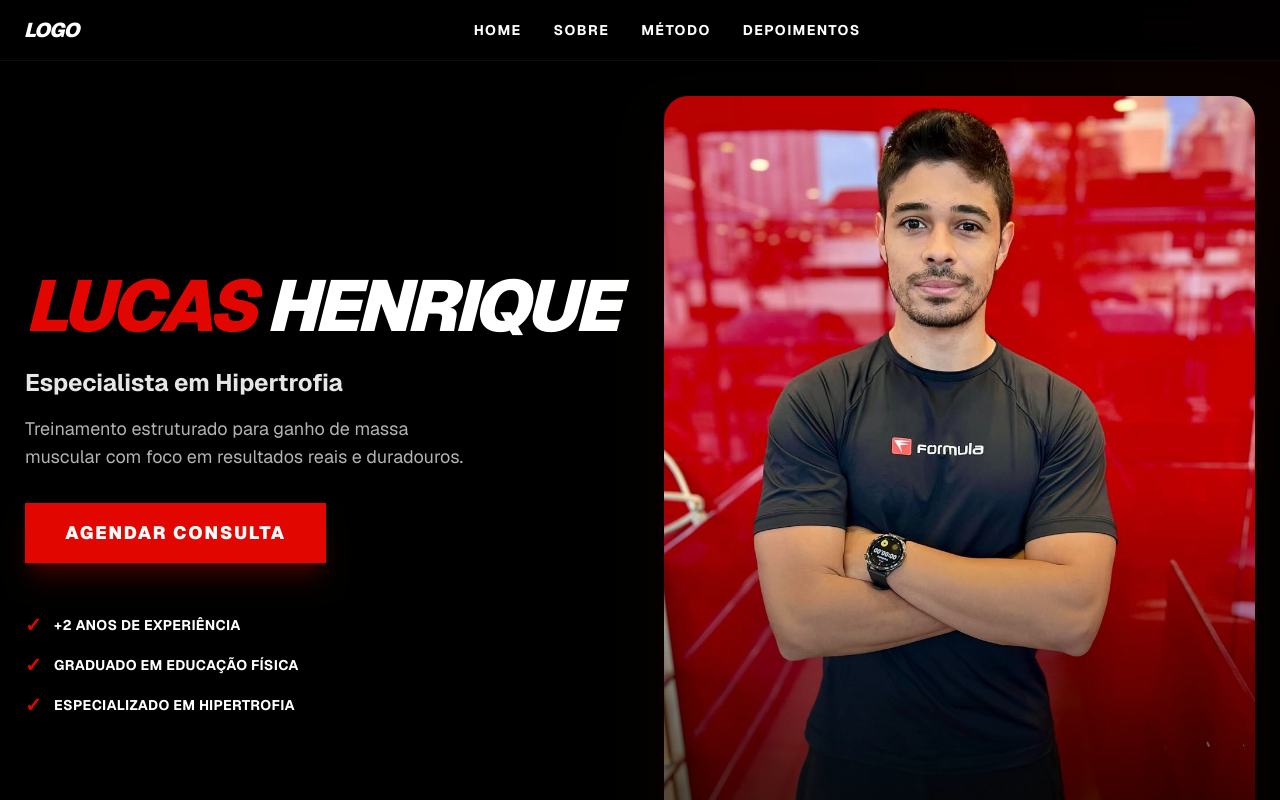
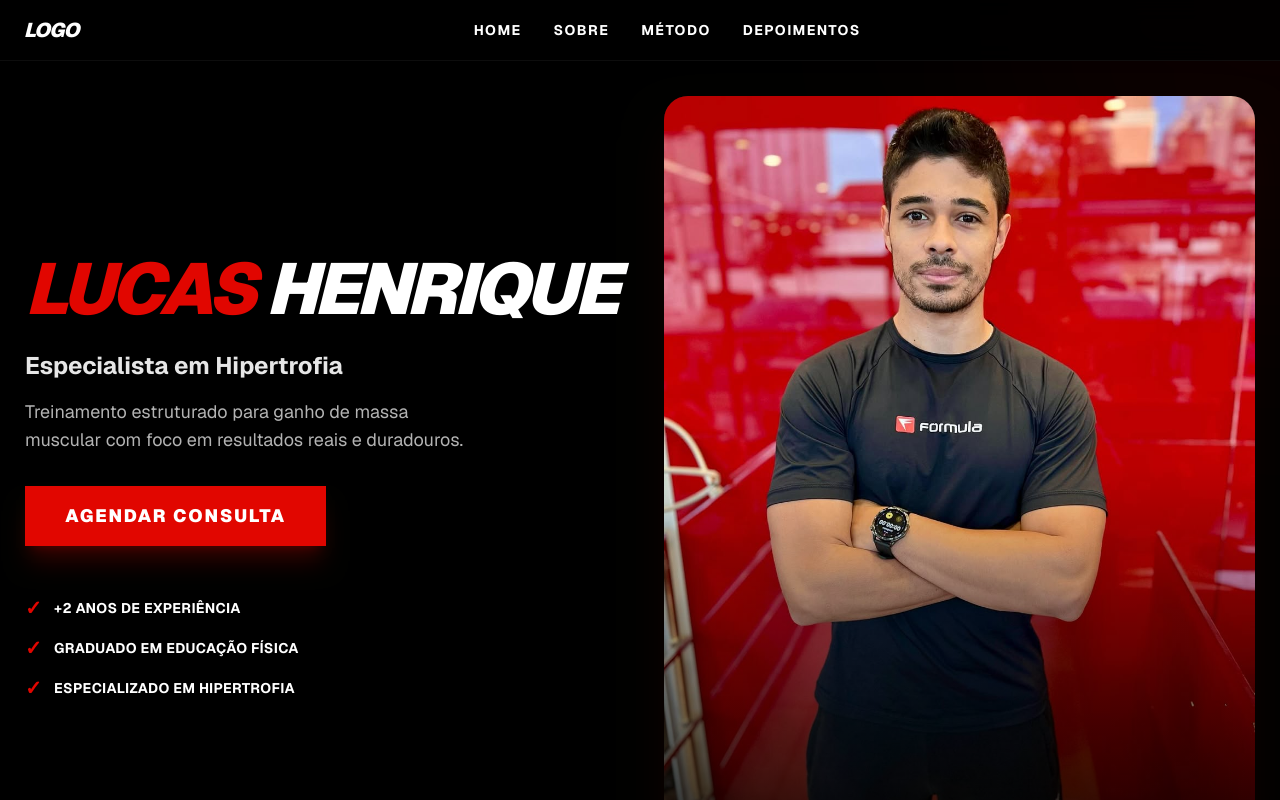
Before and after one commit to jaohenriqu3/lucashenriquepersonal, a Next.js app: page / in a window 1280 px wide. Shown: the top 800 px of the page. Built offline with nearby package versions, Linux system fonts and the light colour scheme.

Commit message:
fix: margin in hero photo

```diff
--- a/components/sections/HeroSection.tsx
+++ b/components/sections/HeroSection.tsx
@@ -35,7 +35,7 @@ export default function HeroSection() {
                     </div>
                 </div>
 
-                <div className="relative aspect-[3/4] bg-zinc-900 rounded-3xl overflow-hidden shadow-2xl shadow-primary/10">
+                <div className="relative aspect-[4/5] bg-zinc-900 rounded-3xl overflow-hidden shadow-2xl shadow-primary/10 mb-4">
                     <Image
                         src="/profile.jpg"
                         alt="Lucas Henrique - Personal Trainer"
```
